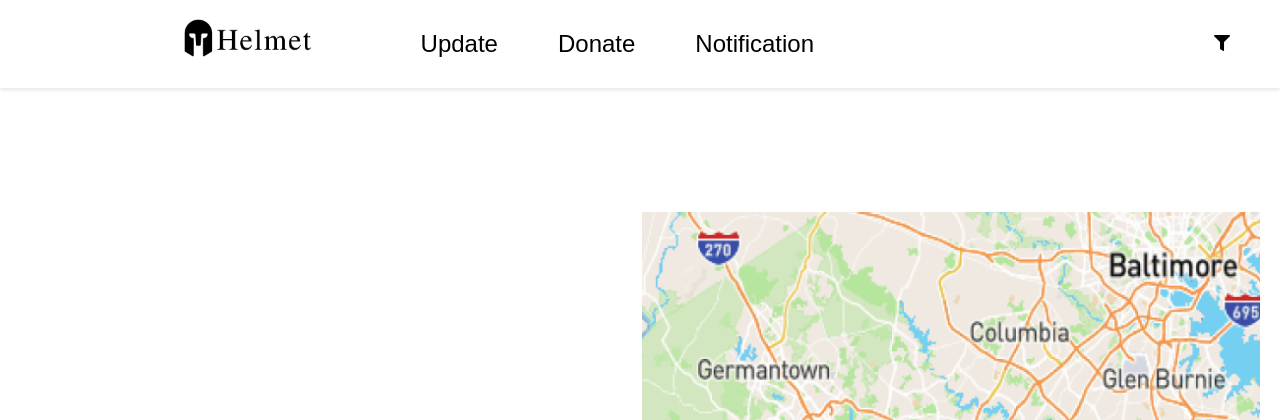
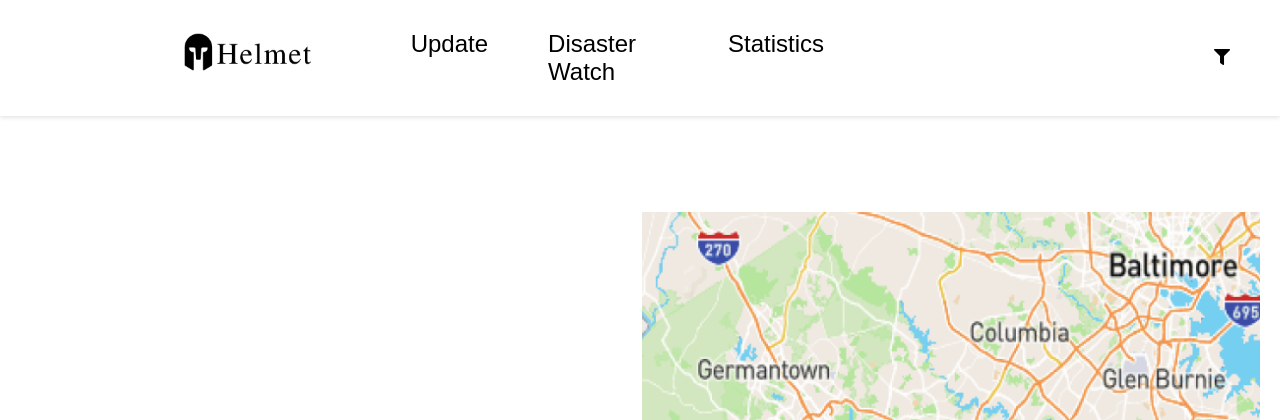
Before and after one commit to PyJim/helmet, a Flask app: page / in a window 1280 px wide. Shown: the top 420 px of the page. Run offline with Flask 3, Linux system fonts and the light colour scheme.

Commit message:
other endpoints

```diff
--- a/app.py
+++ b/app.py
@@ -7,6 +7,25 @@ app = Flask(__name__)
 def index():
     return render_template('index.html')
 
+@app.route('/disaster_watch')
+def disaster_watch():
+    return render_template('disaster_watch.html')
+
+@app.route('/statistics')
+def statistics():
+    return render_template('statistics.html')
+
+@app.route('/donate')
+def donate():
+    return render_template('Donate.html')
+
+@app.route('/update')
+def update():
+    return render_template('update.html')
+
+@app.route('/notification')
+def notification():
+    return render_template('notification.html')
 
 if __name__ == '__main__':
     app.run(debug=True)
--- a/static/css/style.css
+++ b/static/css/style.css
@@ -127,3 +127,20 @@ header {
 #homepage {
     animation: fadeIn 1s ease-in-out;
 }
+
+/* CSS styles for the statistics section */
+#statistics {
+    margin-top: 50px;
+    text-align: center;
+}
+
+#statistics h2 {
+    font-size: 24px;
+    color: #333;
+    margin-bottom: 20px;
+}
+
+#chart-container {
+    width: 100%;
+    height: 400px;
+}
--- a/templates/base.html
+++ b/templates/base.html
@@ -9,13 +9,15 @@
 <body>
     <header>
         <div class="Logo">
-            <img src="static\images\Logo.png" alt="Logo">
+            <a href="{{ url_for('index') }}">
+                <img src="{{ url_for('static', filename='images/Logo.png') }}" alt="Logo">
+            </a>
         </div>
         <div class="Nav-links">
             <ul>
-                <li><a href="#">Update</a></li>
-                <li><a href="#">Donate</a></li>
-                <li><a href="#">Notification</a></li>
+                <li><a href="/">Update</a></li>
+                <li><a href="/disaster_watch">Disaster Watch</a></li>
+                <li><a href="/statistics">Statistics</a></li>
             </ul>
         </div>
         <div class="filter-icon">
--- a/templates/index.html
+++ b/templates/index.html
@@ -8,8 +8,8 @@
         <h1>Get Latest Information <br>
              On Disasters <br> Across The Globe
         </h1>
-        <button>DISASTER WATCH</button>
-        <button>STATISTICS</button>
+        <a href="{{ url_for('disaster_watch') }}"><button>DISASTER WATCH</button></a>
+        <a href="{{ url_for('statistics') }}"><button>STATISTICS</button></a>
     </div>
     <div class="map">
         <img src="static\images\Map.png" alt="map">
```
Also changed, not shown: templates/disaster_watch.html (added, +18 -0 lines), templates/statistics.html (added, +61 -0 lines), templates/Donate.html (added), templates/update.html (added).
